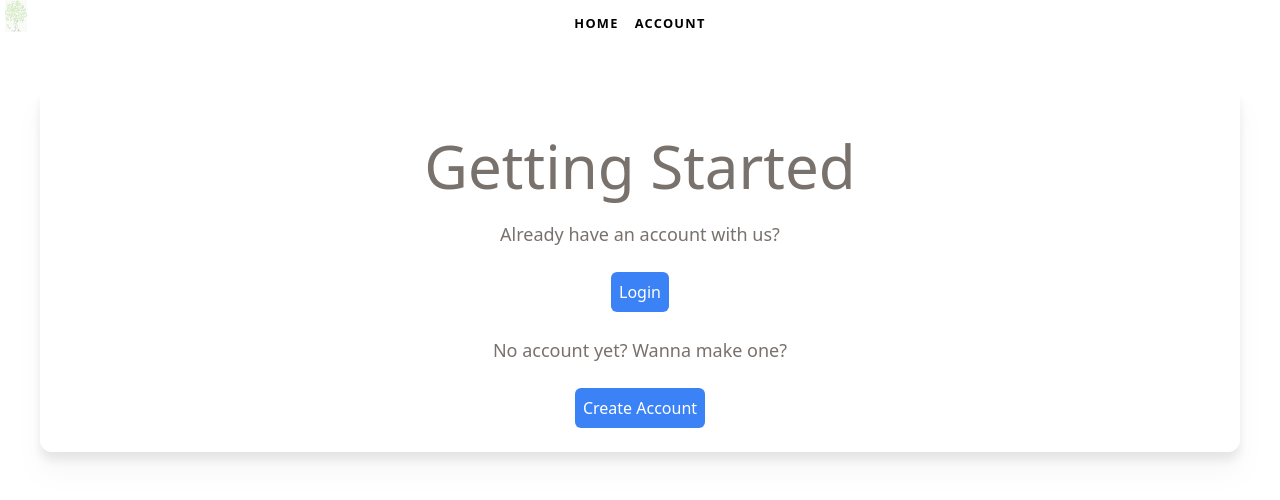
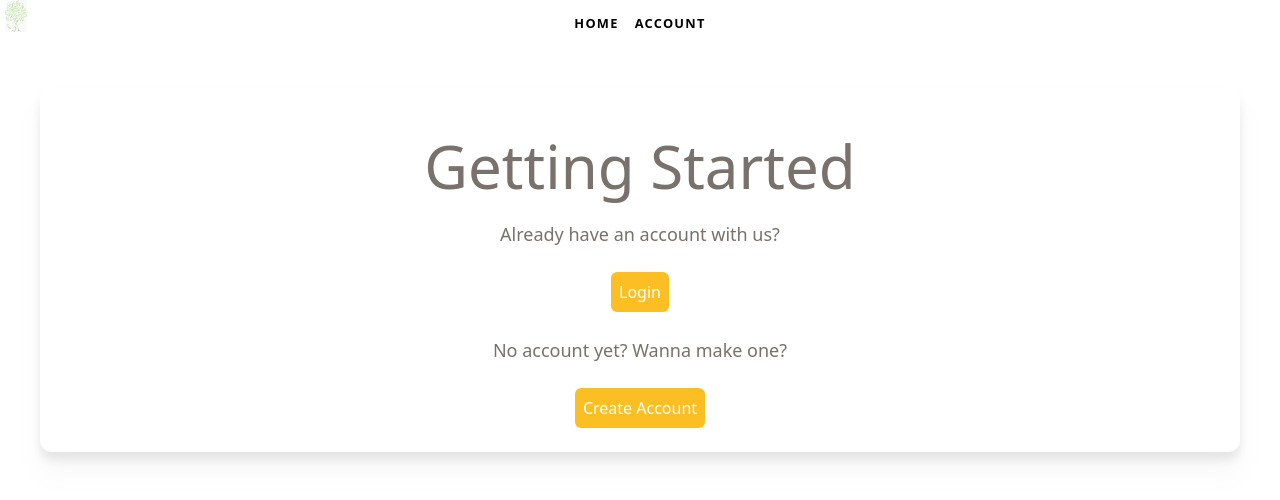
Before and after one commit to KilroyWasHere-cs-j/Bank-Of-Mommy, a SvelteKit app in the folder app/: page /getting_started in a window 1280 px wide. Shown: the top 500 px of the page. Built offline with nearby package versions, Linux system fonts and the light colour scheme.

Commit message:
Updating buttons on all pages to the new color scheme

```diff
--- a/app/src/routes/dashboard/+page.svelte
+++ b/app/src/routes/dashboard/+page.svelte
@@ -40,8 +40,8 @@
     </div>
 
     <div>
-        <AccountBox first_name="David" last_name="D"/>
-        <AccountBox first_name="Gillian" last_name="A"/>
+        <!-- <AccountBox first_name="David" last_name="D"/>
+        <AccountBox first_name="Gillian" last_name="A"/> -->
     </div>
 
     <br>
--- a/app/src/routes/getting_started/+page.svelte
+++ b/app/src/routes/getting_started/+page.svelte
@@ -13,12 +13,12 @@
     <p class="flex justify-center text-stone-500 text-lg">Already have an account with us?</p>
 
     <div class="flex justify-center">
-      <button class="m-6 p-2 bg-blue-500 text-white rounded-md" on:click={() => window.location.href = "/login"}>Login</button>
+      <button class="m-6 p-2 bg-amber-400 text-white rounded-md" on:click={() => window.location.href = "/login"}>Login</button>
     </div>
 
     <p class="flex justify-center text-stone-500 text-lg">No account yet? Wanna make one?</p>
 
     <div class="flex justify-center">
-      <button class="m-6 p-2 bg-blue-500 text-white rounded-md" on:click={() => window.location.href = "/create_account"}>Create Account</button>
+      <button class="m-6 p-2 bg-amber-400 text-white rounded-md" on:click={() => window.location.href = "/create_account"}>Create Account</button>
     </div>
 </div>
--- a/app/src/routes/login/+page.svelte
+++ b/app/src/routes/login/+page.svelte
@@ -91,7 +91,7 @@
   </div>
 
   <div class="flex justify-center">
-    <button class="m-6 p-2 bg-blue-500 text-white rounded-md" disabled={!login_valid} on:click={() => login()}>Login</button>
+    <button class="m-6 p-2 bg-amber-400 text-white rounded-md" disabled={!login_valid} on:click={() => login()}>Login</button>
   </div>
   <p class="flex justify-center">{login_status}</p>
 
```
